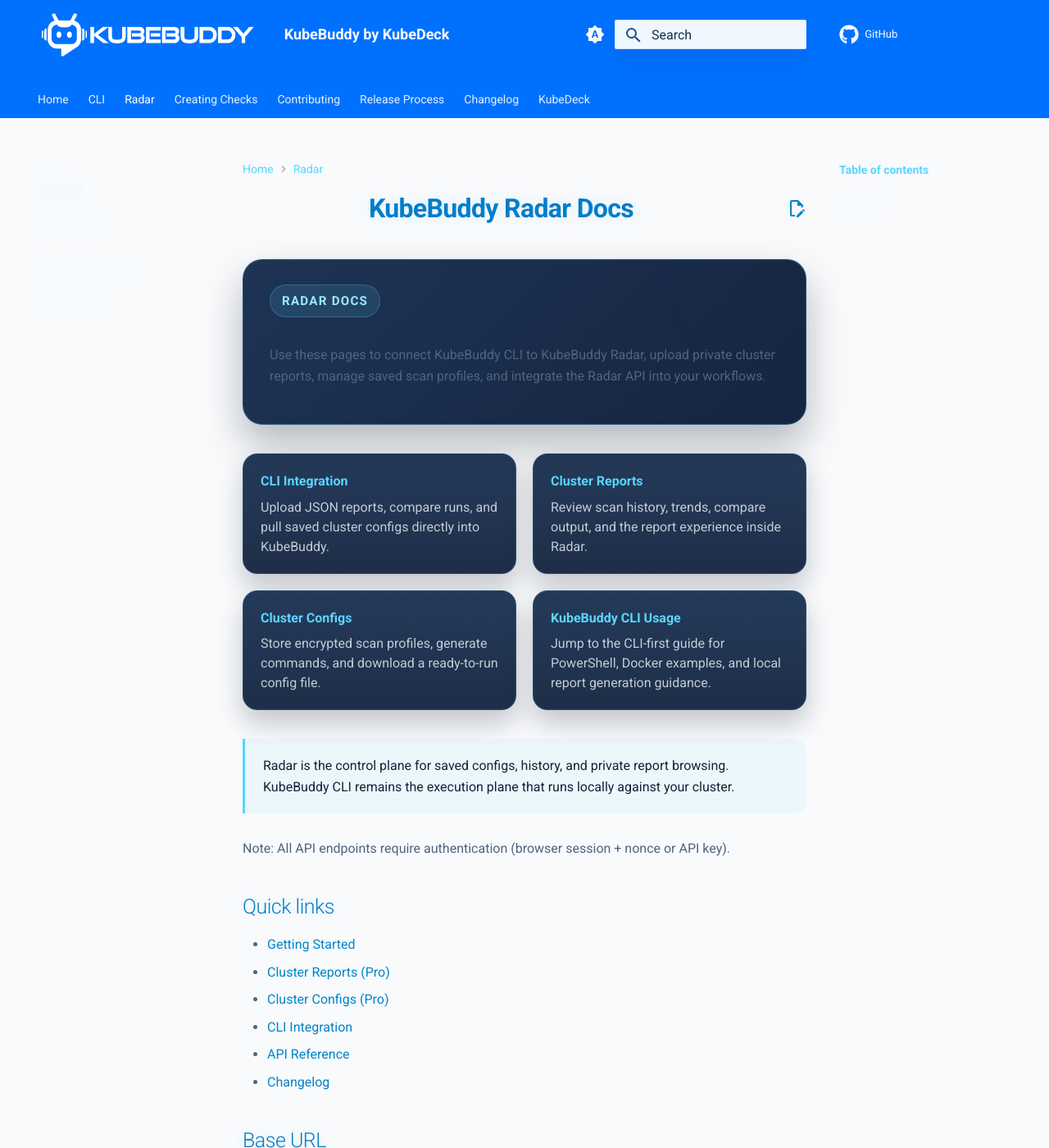
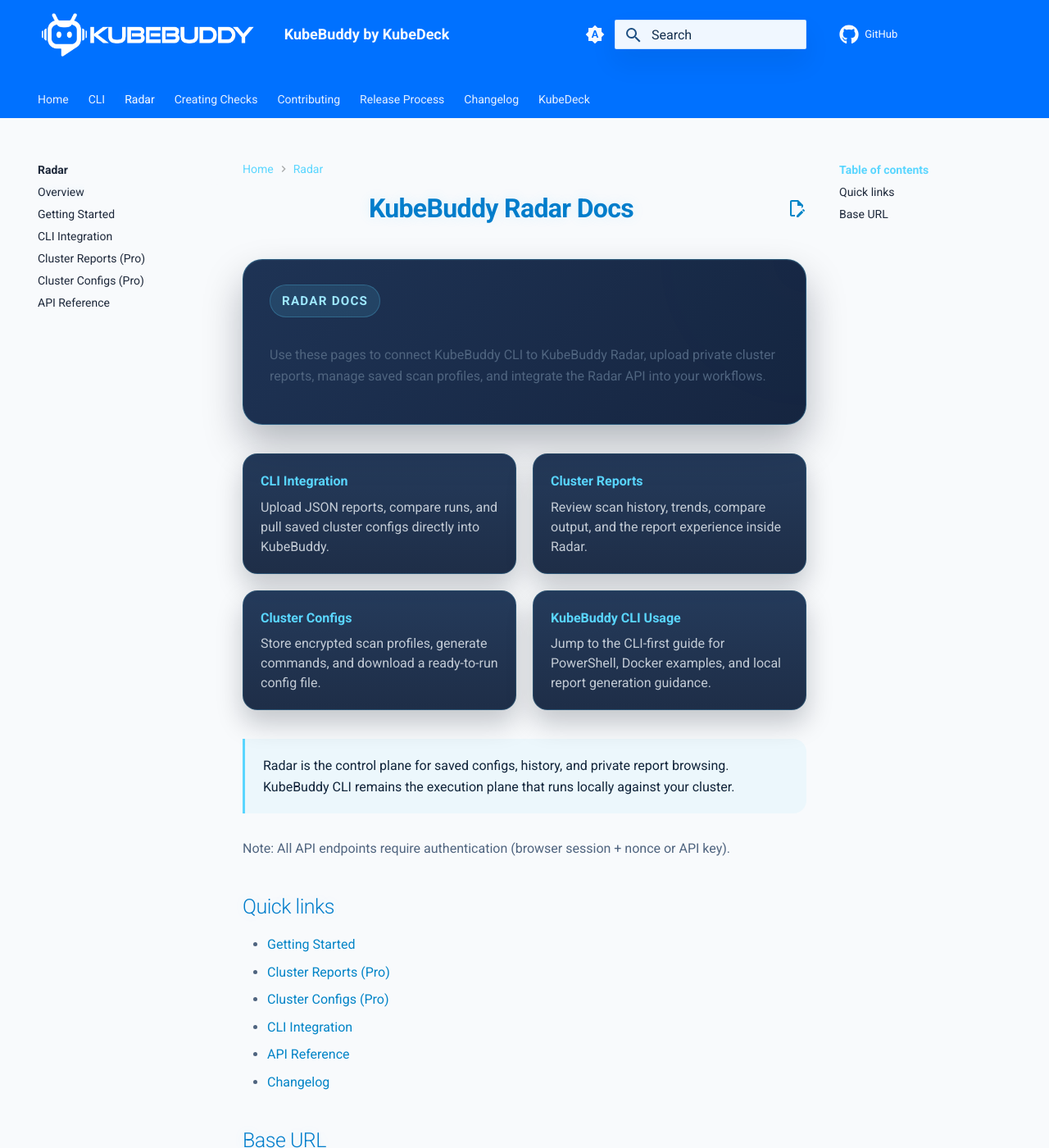
Before and after one commit to KubeDeckio/KubeBuddy, an MkDocs documentation site: the page built from docs/radar/index.md, in a window 1280 px wide and 1400 px high. Shown: the whole window at 82% size. Built offline with MkDocs 1.6.1 and Material for MkDocs 9.7.7, drawn with Linux system fonts in a browser that asks for light colours; comment, search, counter and statistics services are not loaded.

Commit message:
fix: Ensure sidebar and TOC nav links are readable in light mode
Signed-off-by: PixelRobots <littlehoops@gmail.com>

```diff
--- a/docs/stylesheets/extra.css
+++ b/docs/stylesheets/extra.css
@@ -617,17 +617,21 @@
   }
 
   [data-md-color-scheme="default"] .md-tabs__link,
-  [data-md-color-scheme="default"] .md-nav__link,
   [data-md-color-scheme="default"] .md-header__button,
   [data-md-color-scheme="default"] .md-header__topic,
   [data-md-color-scheme="default"] .md-header .md-header__title,
   [data-md-color-scheme="light"] .md-tabs__link,
-  [data-md-color-scheme="light"] .md-nav__link,
   [data-md-color-scheme="light"] .md-header__button,
   [data-md-color-scheme="light"] .md-header__topic,
   [data-md-color-scheme="light"] .md-header .md-header__title {
     color: #f8fbff !important;
     text-shadow: none;
+  }
+
+  /* Sidebar and TOC nav links in light mode — must be readable on white background */
+  [data-md-color-scheme="default"] .md-nav__link,
+  [data-md-color-scheme="light"] .md-nav__link {
+    color: #1e293b !important;
   }
 
   .md-tabs__link {
```
